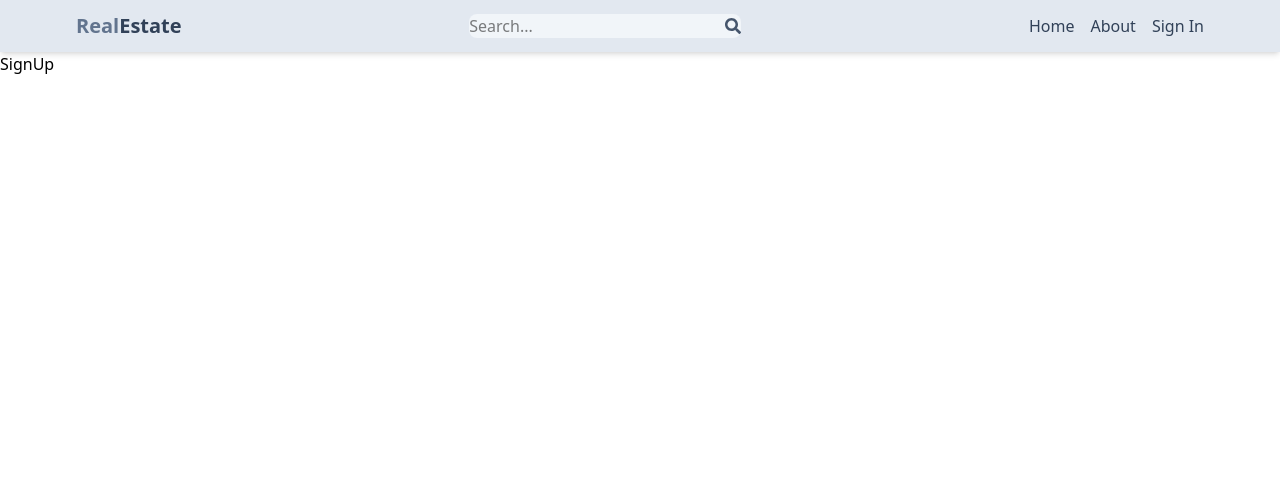
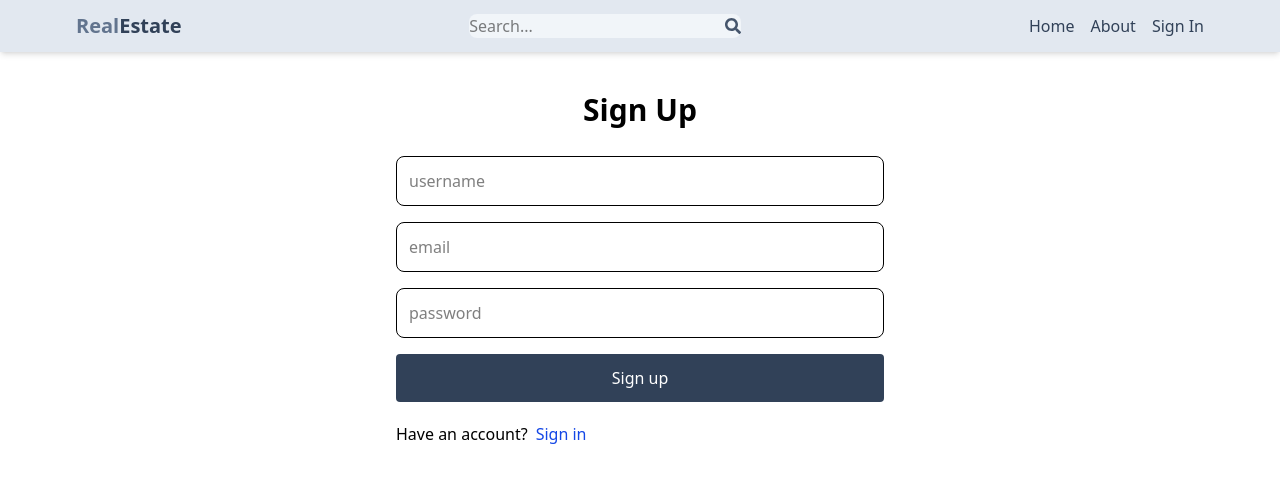
Before and after one commit to priyanshkayastha/real-estate, a React (Vite) app in the folder client/: page /sign-up in a window 1280 px wide. Shown: the top 482 px of the page. Built offline with nearby package versions, Linux system fonts and the light colour scheme.

Commit message:
create signup page ui

```diff
--- a/client/src/pages/SignUp.jsx
+++ b/client/src/pages/SignUp.jsx
@@ -1,9 +1,45 @@
-import React from 'react'
-
+import React from "react";
+import {Link} from 'react-router-dom'
 const SignUp = () => {
   return (
-    <div>SignUp</div>
-  )
-}
+    <div className="p-3 max-w-lg mx-auto">
+      <h1 className="text-3xl text-center font-semibold my-7">Sign Up</h1>
+      <form className="flex flex-col gap-4">
+        <input
+          className="border p-3 rounded-lg"
+          type="text"
+          placeholder="username"
+          id="username"
+        />
+        <input
+          className="border p-3 rounded-lg"
+          type="email"
+          placeholder="email"
+          id="email"
+        />
+        <input
+          className="border p-3 rounded-lg"
+          type="password"
+          placeholder="password"
+          id="password"
+        />
+        <button
+          type="submit"
+          className="rounded text-white bg-slate-700 p-3 disabled:opacity-80"
+        >
+          Sign up
+        </button>
+      </form>
+      <div className="flex gap-2 mt-5">
+        <p>
+          Have an account?</p>
+          <Link to={"/signin"}>
+            <span className="text-blue-700">Sign in</span>
+          </Link>
 
-export default SignUp
+      </div>
+    </div>
+  );
+};
+
+export default SignUp;
```
